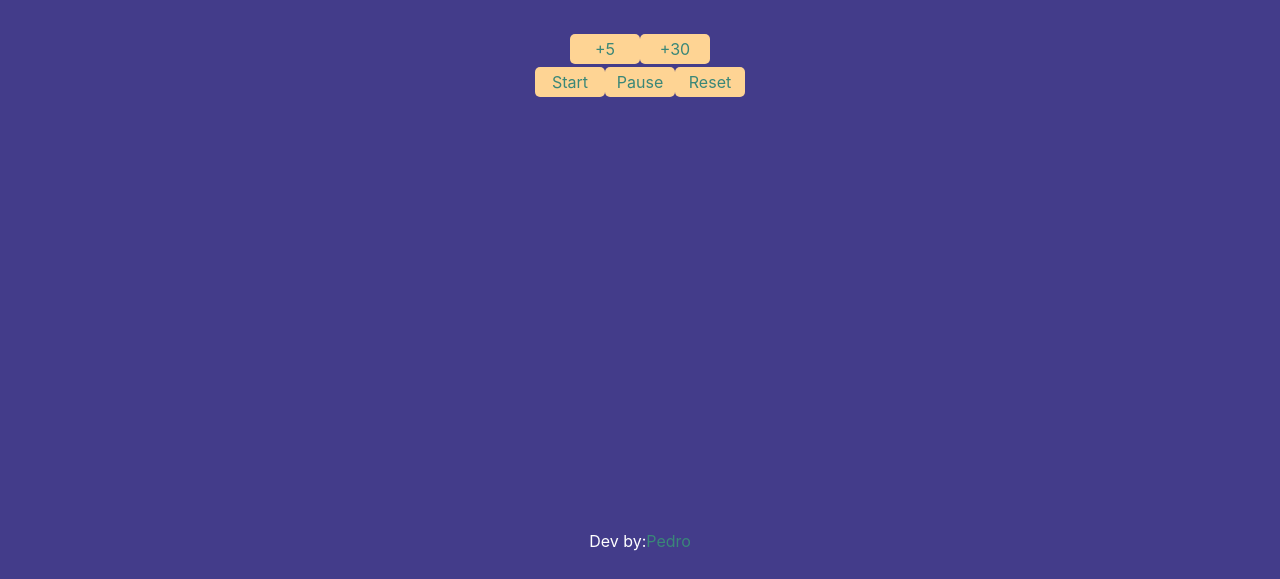
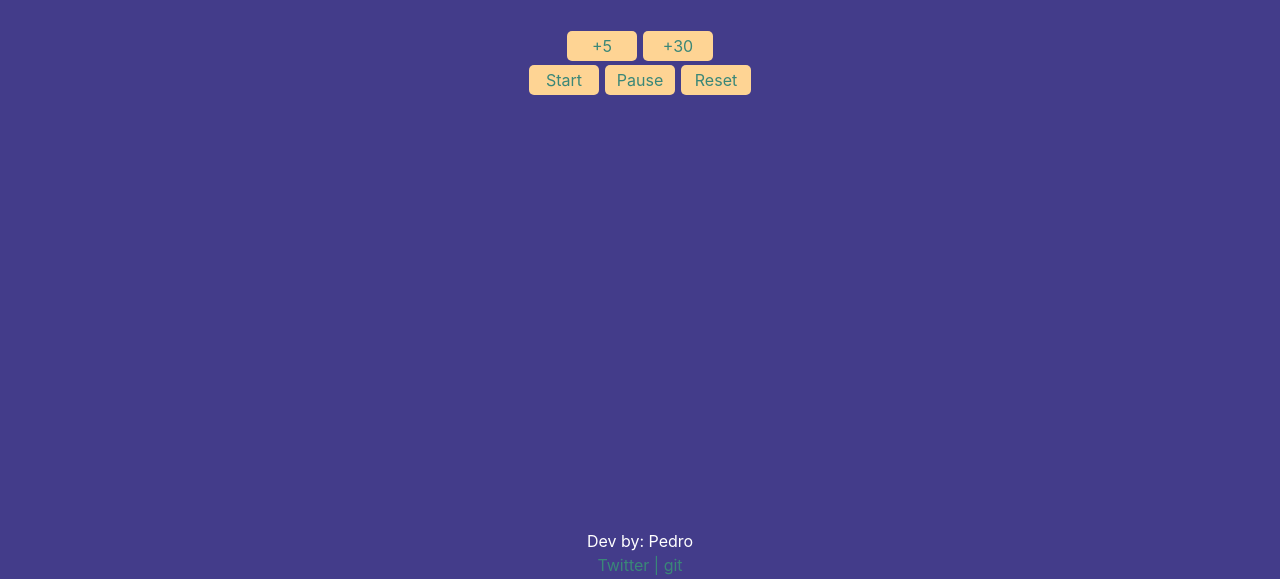
Before and after one commit to PdroGs/pomodorotimer, a plain HTML site: page index.html in a window 1280 px wide. Shown: the part 221-800 px from the top of the page. Drawn offline with nearby package versions, Linux system fonts and the light colour scheme; a web font is replaced by a local one.

Commit message:
v3
breaking points and links in footer

```diff
--- a/css/style.css
+++ b/css/style.css
@@ -62,7 +62,7 @@ main button {
     color: #3a8778;
     margin-top: 3px;
     background-color:#fed494;
-    margin: 2 3 2 3;
+    margin: 2px 3px 2px 3px;
     width:70px;
     height: 30px;
     border: none;
@@ -99,15 +99,27 @@ main button:active {
 
 }
 
+footer{
+    display: flex;
+    width: 100%;
+    position: absolute;
+    bottom: 0px;
+    height: 50px;
+    flex-direction: column;
+}
+#signature{
 
-#signature{
-    position: absolute;
-    bottom: 10px;
     color: white;
     font-family: -apple-system, BlinkMacSystemFont, 'Segoe UI', Roboto, Oxygen, Ubuntu, Cantarell, 'Open Sans', 'Helvetica Neue', sans-serif;
     display: flex;
     align-self: center;
+    flex-direction: column;
+    margin: 0px;
 
+}
+#signature p{
+    margin: 0px;
+    text-align: center;
 }
 
 
--- a/index.html
+++ b/index.html
@@ -25,7 +25,13 @@
 
 
         </main>
-        <p id="signature">Dev by: <a href ="https://www.twitter.com/PdroGsz">Pedro</a></p>
+        <footer>
+          <div id="signature">
+        <p>Dev by: Pedro</p>
+        <p><a href ="https://www.twitter.com/PdroGsz">Twitter</a> <a href ="https://www.twitter.com/PdroGsz">| git</a></p>
+    </div>
+        </footer>
+
 
         <script src="https://code.jquery.com/jquery-3.3.1.slim.min.js" integrity="sha384-q8i/X+965DzO0rT7abK41JStQIAqVgRVzpbzo5smXKp4YfRvH+8abtTE1Pi6jizo" crossorigin="anonymous"></script>
         <script src="https://cdnjs.cloudflare.com/ajax/libs/popper.js/1.14.3/umd/popper.min.js" integrity="sha384-ZMP7rVo3mIykV+2+9J3UJ46jBk0WLaUAdn689aCwoqbBJiSnjAK/l8WvCWPIPm49" crossorigin="anonymous"></script>
```
